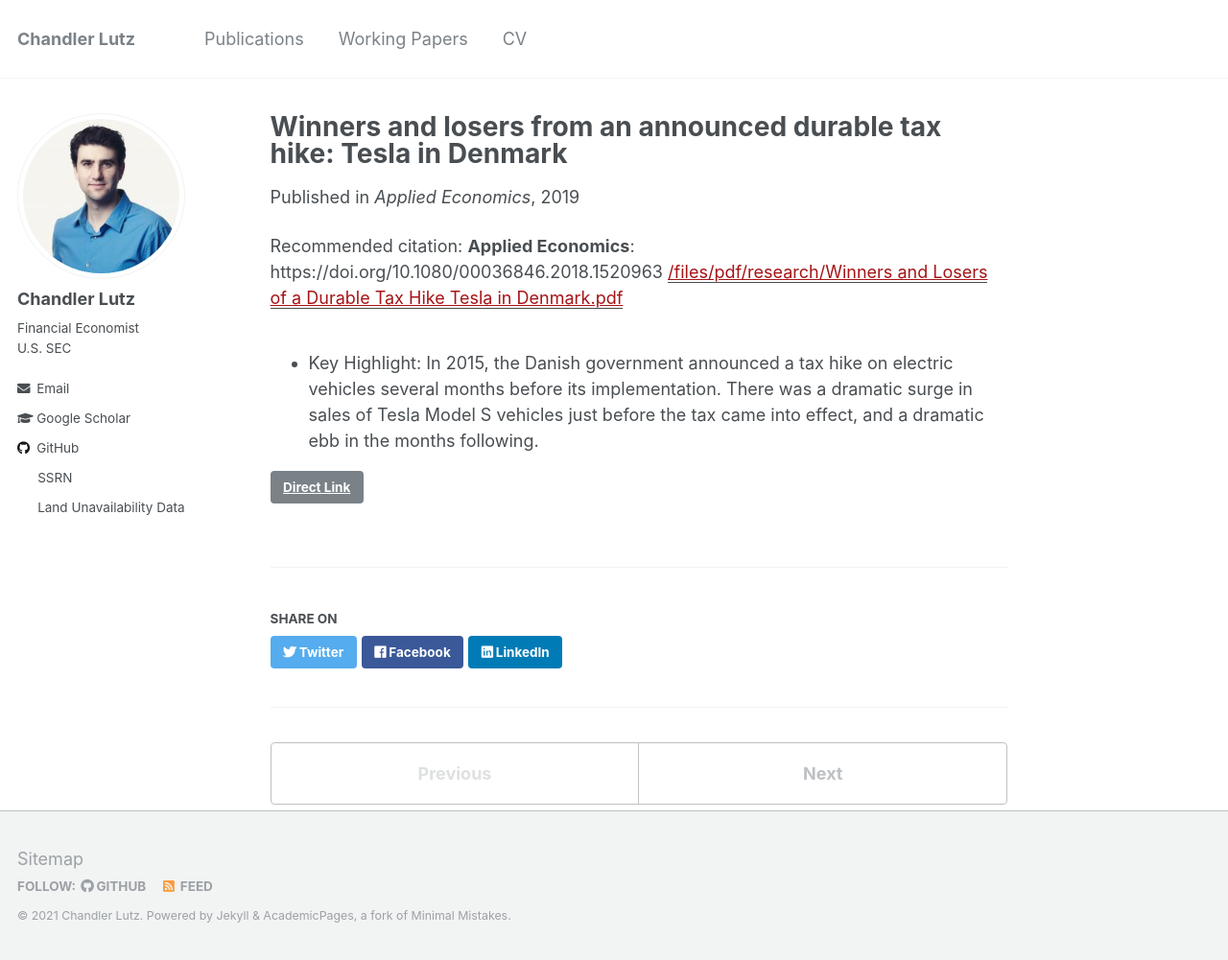
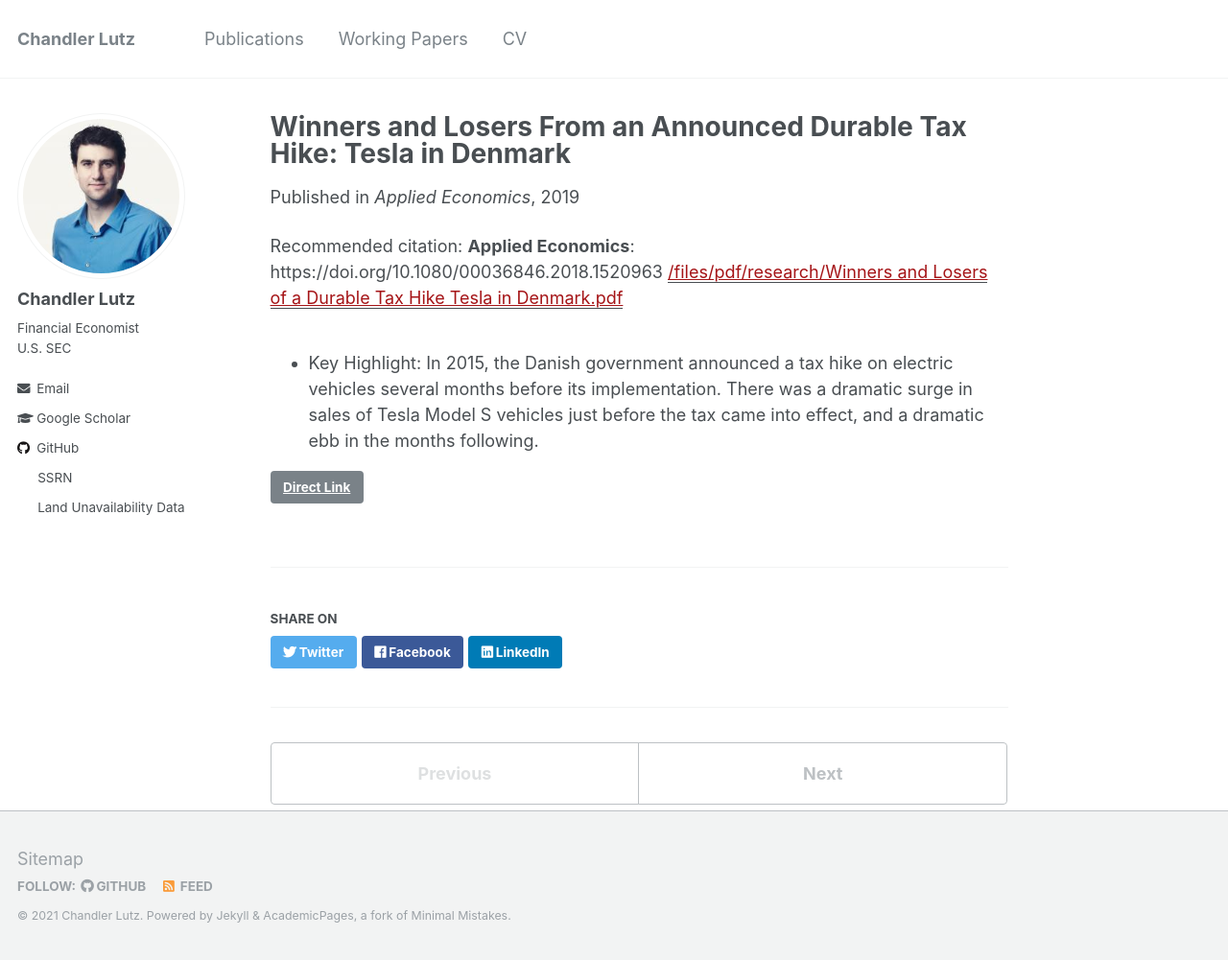
Before and after one commit to ChandlerLutz/ChandlerLutz.github.io, a Jekyll site: the page built from _publications/2019-winners-and-losers-from-an-announced-durable-tax-hike-tesla.md, in a window 1280 px wide and 1001 px high. Shown: the whole window at 96% size. Built offline with Jekyll 4.4.1, drawn with Linux system fonts in a browser that asks for light colours.

```diff
--- a/_publications/2019-winners-and-losers-from-an-announced-durable-tax-hike-tesla.md
+++ b/_publications/2019-winners-and-losers-from-an-announced-durable-tax-hike-tesla.md
@@ -1,5 +1,5 @@
 ---
-title: "Winners and losers from an announced durable tax hike: Tesla in Denmark"
+title: "Winners and Losers From an Announced Durable Tax Hike: Tesla in Denmark"
 collection: publications
 permalink: /publication/2019-winners-and-losers-of-durable-tax-hike-tesla-in-denmark
 date: 2019-02-01
```
